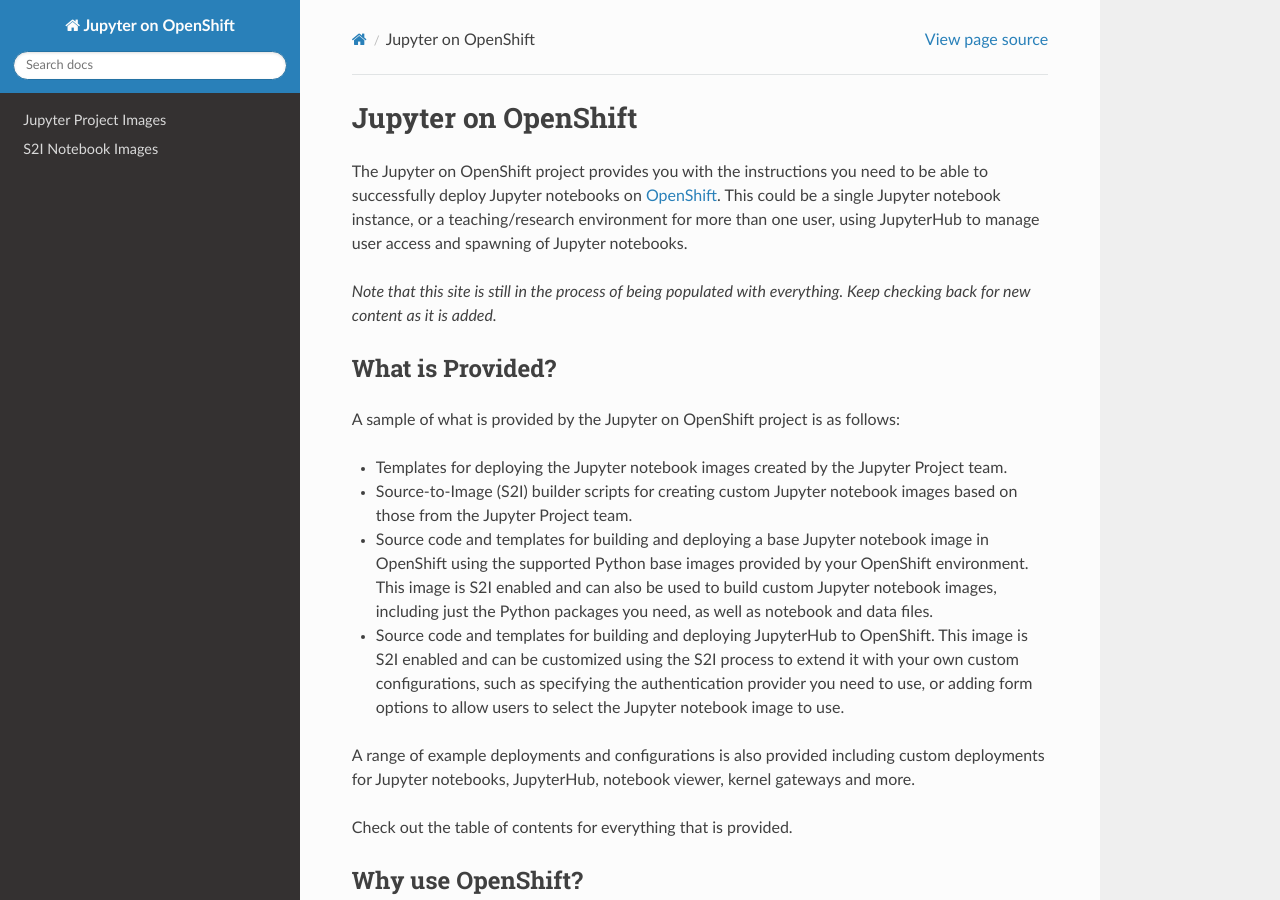
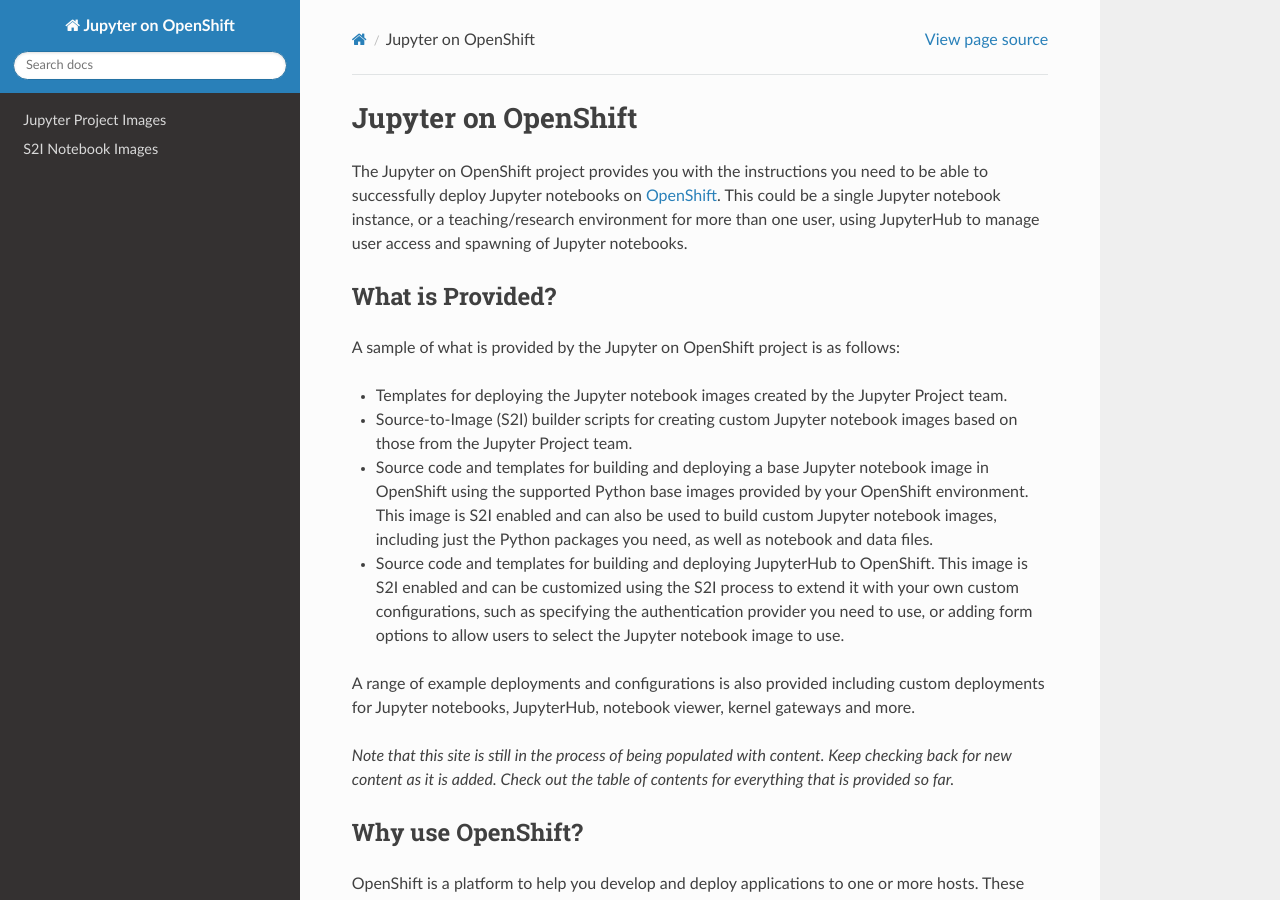
Before and after one commit to jupyter-on-openshift/www-jupyteronopenshift-org, a Sphinx documentation site: the page built from source/index.rst, in a window 1280 px wide and 900 px high. Built offline with Sphinx 7.4.7 and the Read the Docs theme 2.0.0, drawn with Linux system fonts in a browser that asks for light colours; part of the change alters nothing that is shown.

Commit message:
Change TOC reference.

```diff
--- a/source/index.rst
+++ b/source/index.rst
@@ -11,9 +11,6 @@ need to be able to successfully deploy Jupyter notebooks on OpenShift_. This
 could be a single Jupyter notebook instance, or a teaching/research
 environment for more than one user, using JupyterHub to manage user access
 and spawning of Jupyter notebooks.
-
-*Note that this site is still in the process of being populated with
-everything. Keep checking back for new content as it is added.*
 
 .. _OpenShift: https://www.openshift.org/
 
@@ -45,7 +42,9 @@ A range of example deployments and configurations is also provided
 including custom deployments for Jupyter notebooks, JupyterHub, notebook
 viewer, kernel gateways and more.
 
-Check out the table of contents for everything that is provided.
+*Note that this site is still in the process of being populated with
+content. Keep checking back for new content as it is added. Check out
+the table of contents for everything that is provided so far.*
 
 Why use OpenShift?
 ------------------
```
